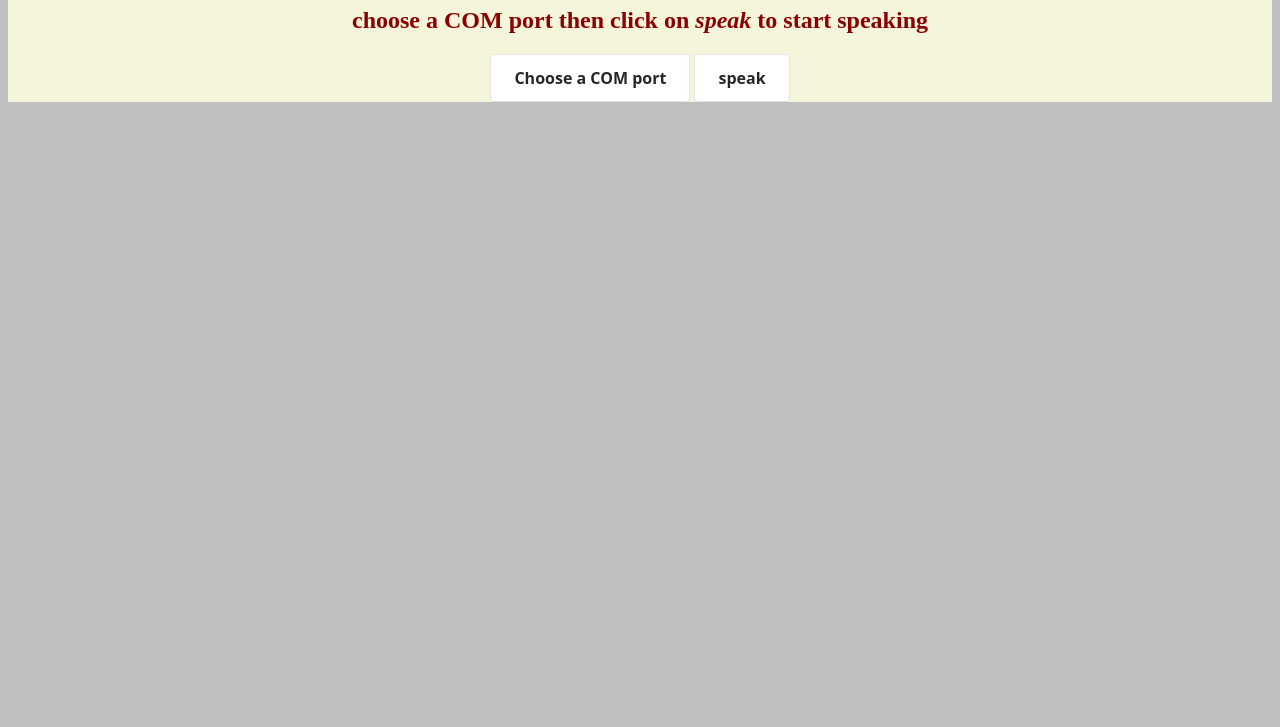
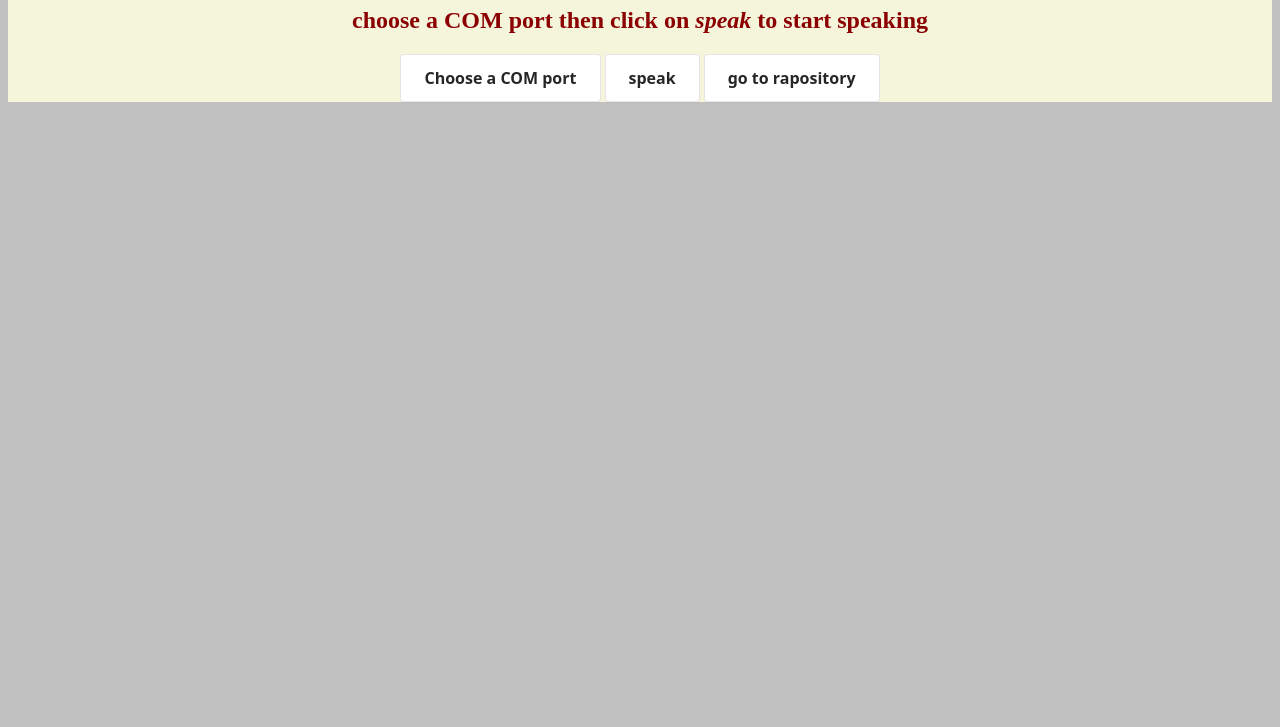
Before and after one commit to iAnasAbdullah/voice-command-arduino, a plain HTML site: page index.html in a window 1280 px wide. Shown: the part 73-800 px from the top of the page. Drawn offline with Linux system fonts and the light colour scheme.

Commit message:
Update index.html

```diff
--- a/index.html
+++ b/index.html
@@ -14,7 +14,7 @@
         <h2 id="convert_text">choose a COM port then click on <i>speak</i> to start speaking</h2>
         <button id="connection" onclick="connection()">Choose a COM port</button>
         <button id="click_to_record" onclick="click_to_record()">speak</button>
-
+        <a href="https://github.com/iAnasAbdullah/voice-command-arduino" target="_blank"><button>go to rapository</button></a>
     </div>
 
 </body>
```
